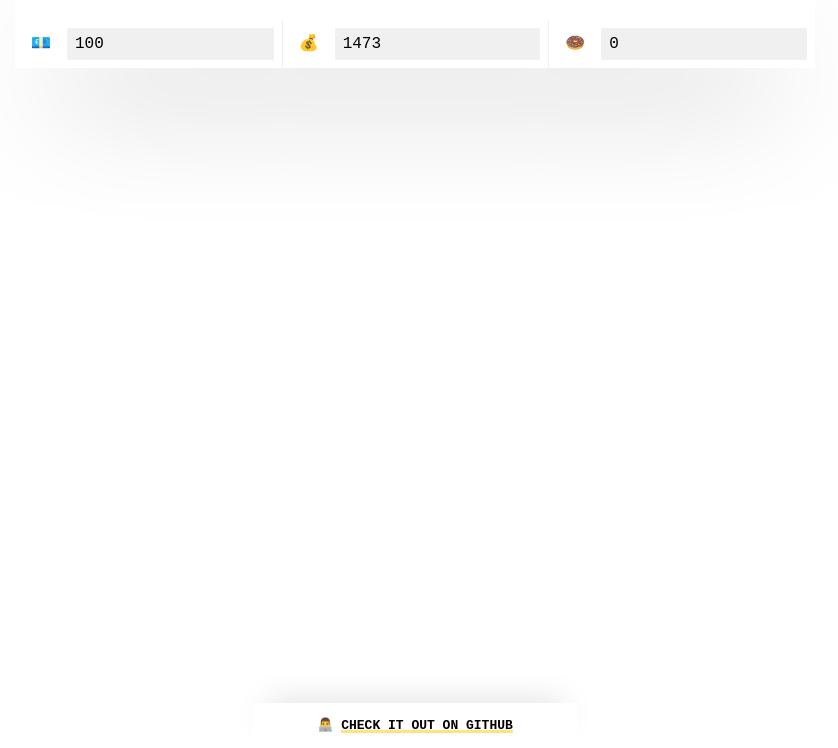
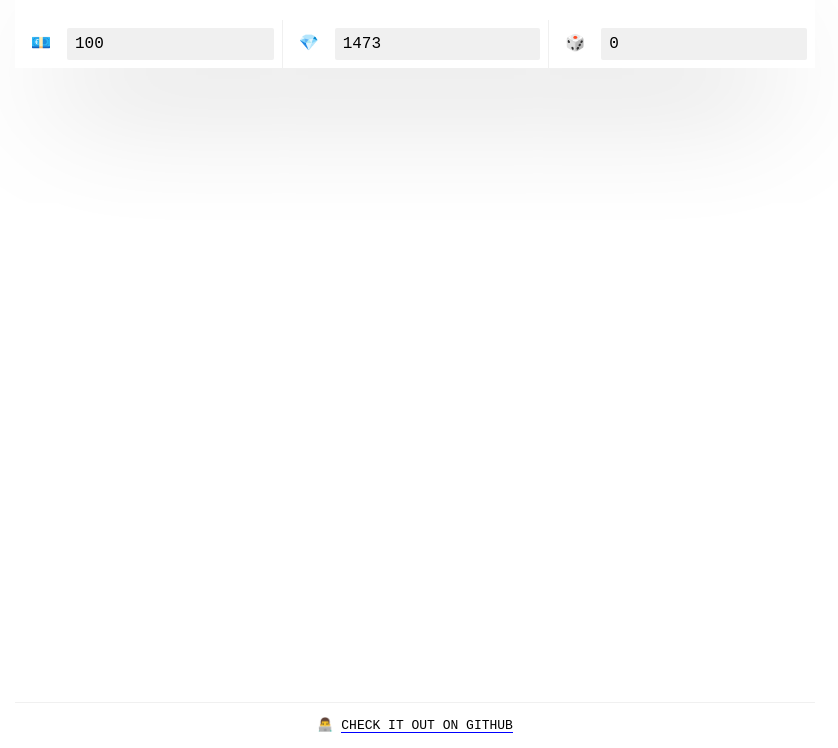
Before and after one commit to devcarron/Slots-game, a website built with webpack: page src/app/templates/index.html in a window 1280 px wide. Shown: the part 52-800 px from the top of the page, without its empty margins (225-1063 px from the left). Built offline with nearby package versions, Linux system fonts and the light colour scheme.

Commit message:
Minor style changes.

```diff
--- a/src/app/components/app/app.style.scss
+++ b/src/app/components/app/app.style.scss
@@ -69,29 +69,30 @@
         justify-content: center;
     }
 
-    &__footer {
+    &__link {
         text-align: center;
-        max-width: 100vw;
-        box-sizing: border-box;
-        font-weight: bold;
         font-size: 13px;
         line-height: 13px;
-    }
-
-    &__link {
-        padding: 16px 64px;
-        display: inline-block;
+        border-top: 1px solid #F0F0F0;
+        padding: 16px;
+        display: block;
         text-decoration: none;
         color: black;
         text-transform: uppercase;
-        box-shadow: 0 -12px 32px -16px rgba(0, 0, 0, .25);
+        display: flex;
+        align-items: center;
+        justify-content: center;
+
+        &Icon {
+            margin-right: 8px;
+        }
 
         &Underline {
-            box-shadow: inset 0 -3px 0 0 rgba(255, 200, 0, .5);
+            box-shadow: 0 1px 0 0 #00F;
         }
 
         &:hover > &Underline {
-            box-shadow: inset 0 -3px 0 0 rgb(255, 200, 0);
+            box-shadow: 0 2px 0 0 #00F;
         }
     }
 }
--- a/src/app/templates/index.html
+++ b/src/app/templates/index.html
@@ -29,11 +29,11 @@
                 <span class="app__value" id="coins">0</span>
             </li>
             <li class="app__prop">
-                <span class="app__icon" role="img" aria-label="Jackpot">💰</span>
+                <span class="app__icon" role="img" aria-label="Jackpot">💎</span>
                 <span class="app__value" id="jackpot">0</span>
             </li>
             <li class="app__prop">
-                <span class="app__icon" role="img" aria-label="Spins">🍩</span>
+                <span class="app__icon" role="img" aria-label="Spins">🎲</span>
                 <span class="app__value" id="spins">0</span>
             </li>
         </ul>
@@ -49,7 +49,8 @@
 
     <footer class="app__footer">
         <a class="app__link" href="https://github.com/Danziger/slotjs">
-            👨‍💻 <span class="app__linkUnderline">Check it out on GitHub</span>
+            <span class="app__linkIcon" role="img" aria-label="Code">👨‍💻</span>
+            <span class="app__linkUnderline">Check it out on GitHub</span>
         </a>
     </footer>
 
```
Also changed, not shown: README.md.
